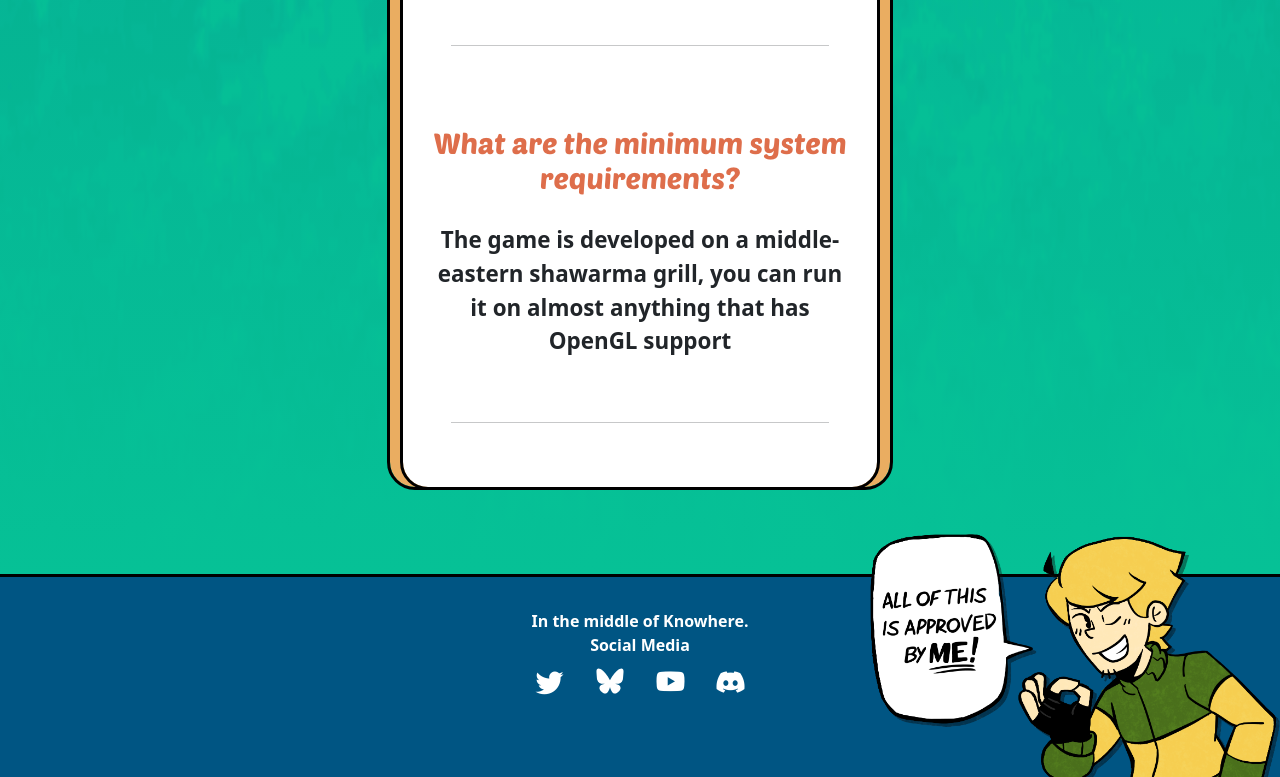
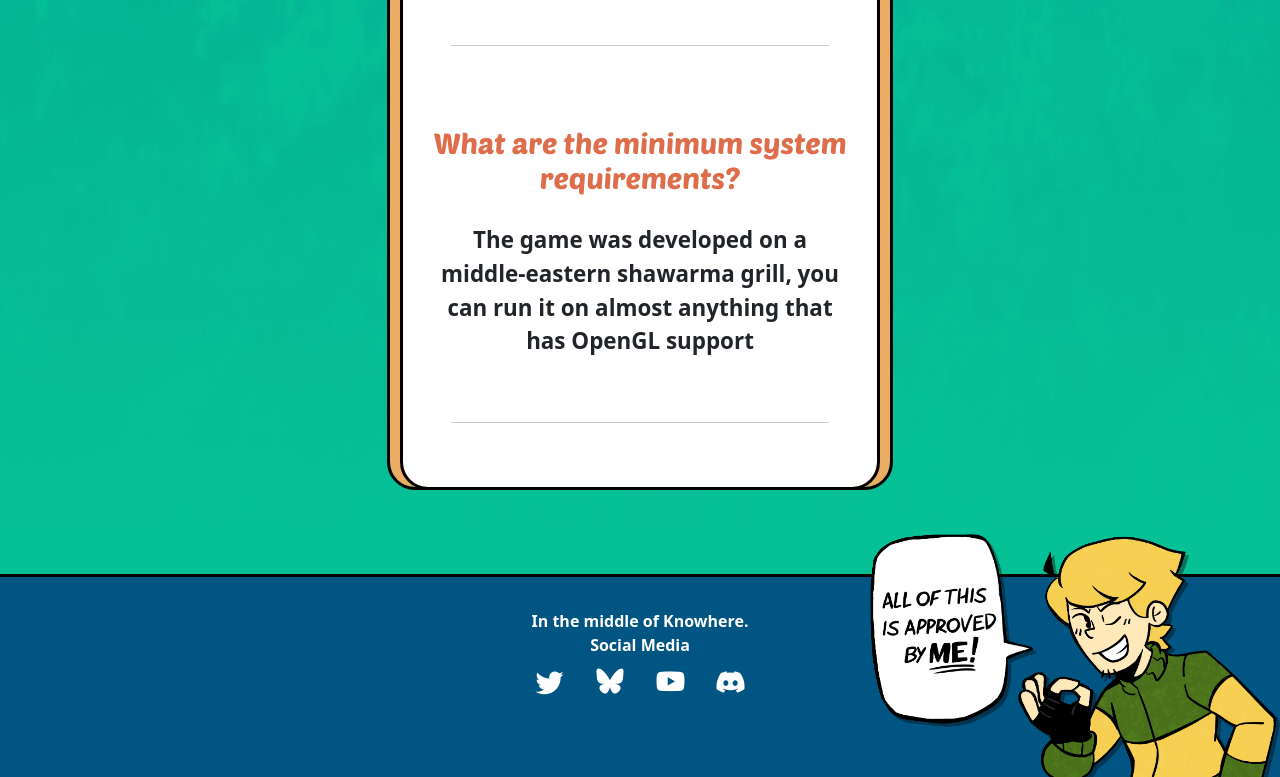
Before and after one commit to dreamtonerpg/dreamtonerpg.github.io, a plain HTML site: page faq.html in a window 1280 px wide. Shown: the part 2082-2859 px from the top of the page. Drawn offline with nearby package versions, Linux system fonts and the light colour scheme.

Commit message:
Update faq.html

```diff
--- a/faq.html
+++ b/faq.html
@@ -231,7 +231,7 @@
                         </h2>
                         <div class="info">
                            <p style="margin-top: 2.5%; padding-bottom: 1rem">
-                              The game is developed on a middle-eastern shawarma grill, you can run it on almost anything that has OpenGL support
+                              The game was developed on a middle-eastern shawarma grill, you can run it on almost anything that has OpenGL support
                            </p>
                         </div>
                         <div>
```
